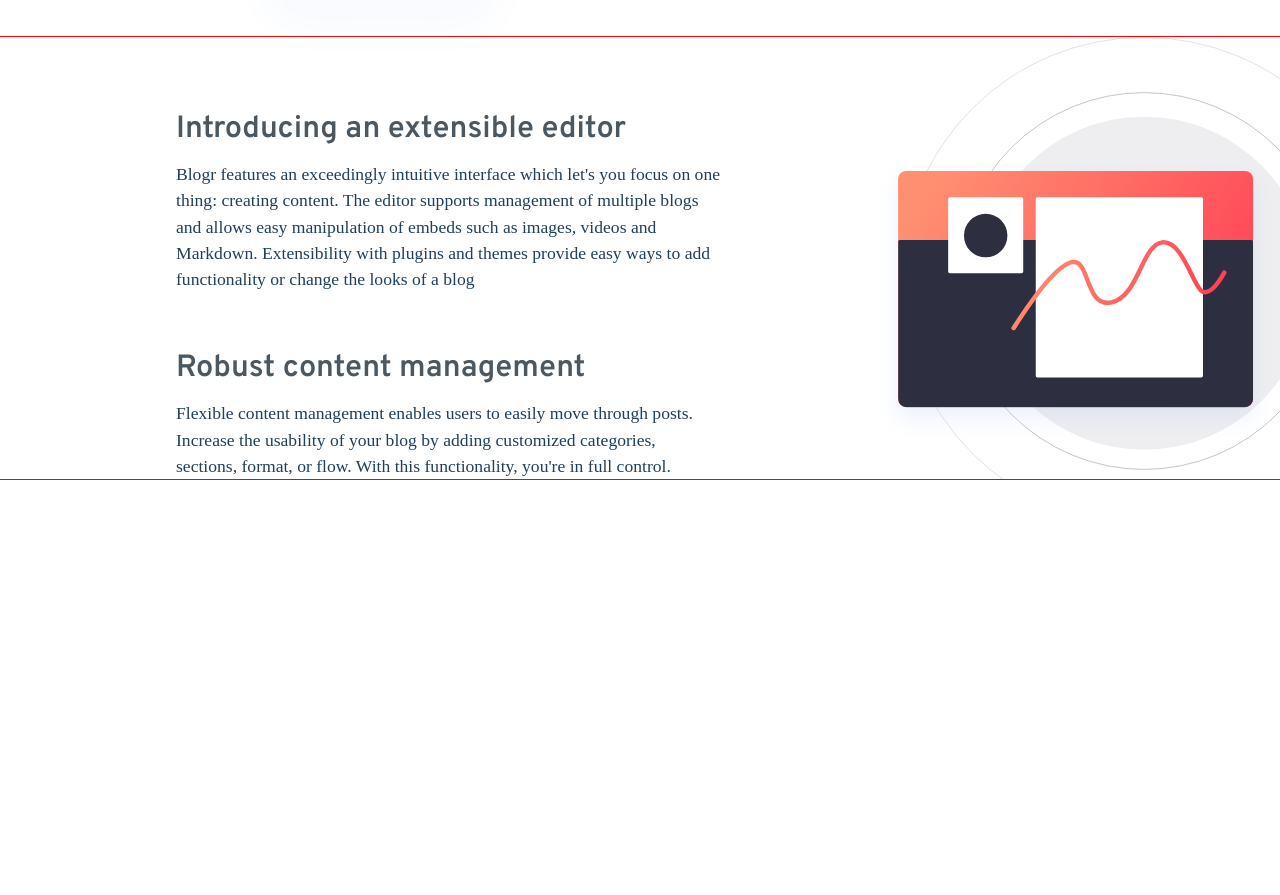
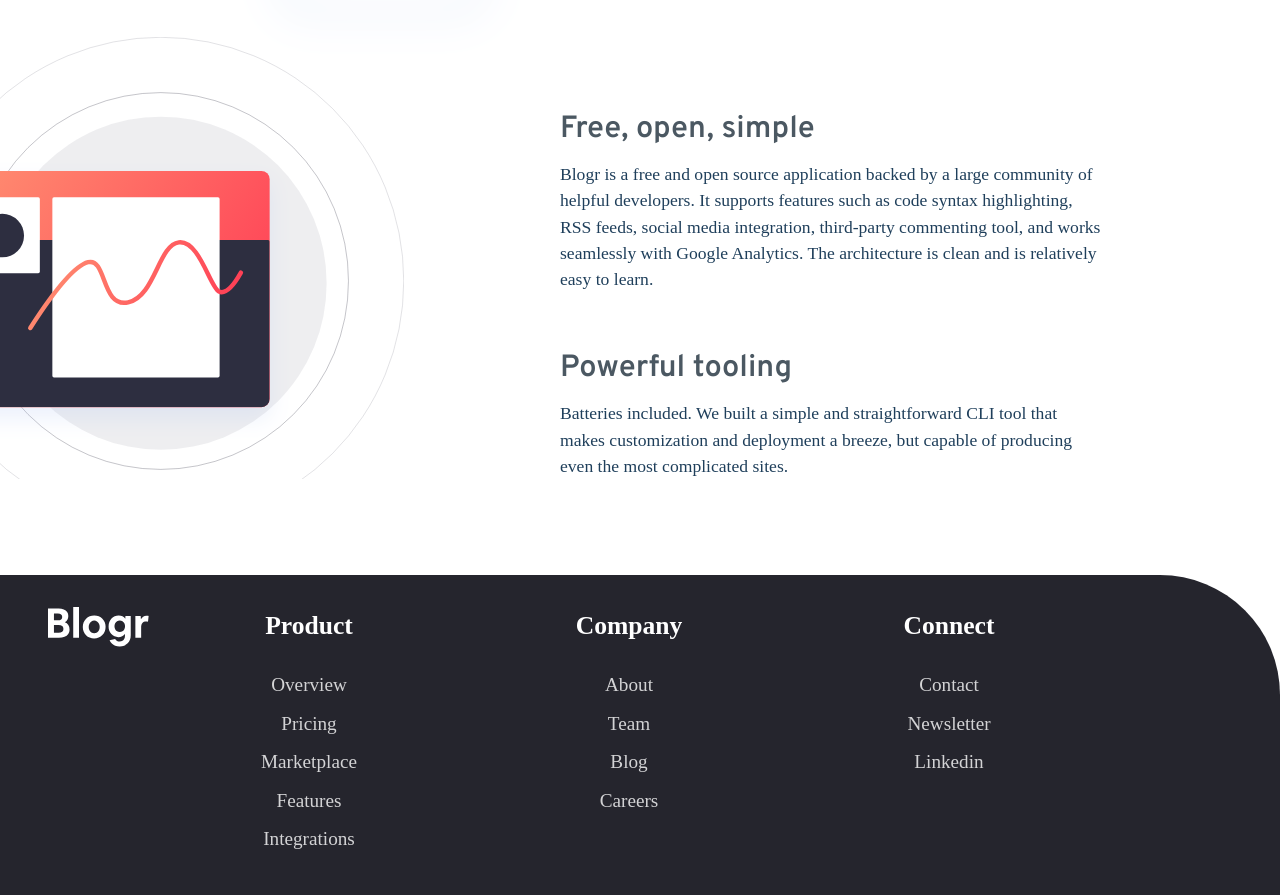
Before and after one commit to Darksied95/Blogr_landing_page, a plain HTML site: page index.html in a window 1280 px wide. Shown: the part 1642-2537 px from the top of the page. Before the commit the page ends 2361 px from the top, so only its background shows below. Drawn offline with Linux system fonts and the light colour scheme.

Commit message:
added final touches

```diff
--- a/index.html
+++ b/index.html
@@ -15,17 +15,25 @@
           src="/assets/icon-hamburger.svg"
           alt="more-icon"
           class="hamburger"
+          id="hamburger"
         />
-        <img src="/assets/icon-close.svg" alt="close-icon" class="close-icon" />
-        <nav class="nav-lists-container">
+        <img
+          src="/assets/icon-close.svg"
+          alt="close-icon"
+          class="close-icon"
+          id="close-icon"
+        />
+        <nav class="nav-lists-container" id="nav-lists-container">
           <ul class="nav-lists">
             <li>Product</li>
             <li>Company</li>
-            <li class="connect">
+            <li class="connect" id="connect">
               <p class="flex">
-                Connect <img src="/assets/icon-arrow-dark.svg" />
+                Connect
+                <img src="/assets/icon-arrow-dark.svg" class="mobile-icon" />
+                <img src="/assets/icon-arrow-light.svg" class="desktop-icon" />
               </p>
-              <ul class="sub-list">
+              <ul class="sub-list" id="sub-list">
                 <li>Contact</li>
                 <li>Newsletter</li>
                 <li>LinkedIn</li>
@@ -96,7 +104,7 @@
         </p>
       </div>
     </div>
-    <div class="article-container">
+    <div class="article-container laptop">
       <img
         src="./assets/illustration-laptop-mobile.svg"
         alt="laptop icon"
@@ -104,25 +112,84 @@
       />
       <div class="articles">
         <div class="article first-article">
-          <h3>Introducing an extensible editor</h3>
+          <h3>Free, open, simple</h3>
           <p>
-            Blogr features an exceedingly intuitive interface which let's you
-            focus on one thing: creating content. The editor supports management
-            of multiple blogs and allows easy manipulation of embeds such as
-            images, videos and Markdown. Extensibility with plugins and themes
-            provide easy ways to add functionality or change the looks of a blog
+            Blogr is a free and open source application backed by a large
+            community of helpful developers. It supports features such as code
+            syntax highlighting, RSS feeds, social media integration,
+            third-party commenting tool, and works seamlessly with Google
+            Analytics. The architecture is clean and is relatively easy to
+            learn.
           </p>
         </div>
         <div class="article second-article">
-          <h3>Robust content management</h3>
+          <h3>Powerful tooling</h3>
           <p>
-            Flexible content management enables users to easily move through
-            posts. Increase the usability of your blog by adding customized
-            categories, sections, format, or flow. With this functionality,
-            you're in full control.
+            Batteries included. We built a simple and straightforward CLI tool
+            that makes customization and deployment a breeze, but capable of
+            producing even the most complicated sites.
           </p>
         </div>
       </div>
     </div>
+    <footer>
+      <img src="./assets/logo.svg" />
+      <div>
+        <h1>Product</h1>
+        <ul>
+          <li><a href="/">Overview</a></li>
+          <li><a href="/">Pricing</a></li>
+          <li><a href="/">Marketplace</a></li>
+          <li><a href="/">Features</a></li>
+          <li><a href="/">Integrations</a></li>
+        </ul>
+      </div>
+      <div>
+        <h1>Company</h1>
+        <ul>
+          <li><a href="/">About</a></li>
+          <li><a href="/">Team</a></li>
+          <li><a href="/">Blog</a></li>
+          <li><a href="/">Careers</a></li>
+        </ul>
+      </div>
+      <div>
+        <h1>Connect</h1>
+        <ul>
+          <li><a href="/">Contact</a></li>
+          <li><a href="/">Newsletter</a></li>
+          <li><a href="/">Linkedin</a></li>
+        </ul>
+      </div>
+    </footer>
+    <script>
+      const hamburger = document.getElementById("hamburger");
+      const nav_lists_container = document.getElementById(
+        "nav-lists-container"
+      );
+      const sub_list = document.getElementById("sub-list");
+      const connect = document.getElementById("connect");
+      const closeIcon = document.getElementById("close-icon");
+
+      hamburger.addEventListener("click", () => {
+        hamburger.style.display = "none";
+        nav_lists_container.style.display = "block";
+        closeIcon.style.display = "block";
+      });
+      closeIcon.addEventListener("click", () => {
+        hamburger.style.display = "block";
+        nav_lists_container.style.display = "none";
+        closeIcon.style.display = "none";
+      });
+
+      connect.addEventListener("click", () => {
+        console.log(sub_list.style.display);
+        if (sub_list.style.display === "" || sub_list.style.display == "none") {
+          sub_list.style.display = "block";
+        } else {
+          sub_list.style.display = "none";
+        }
+      });
+    </script>
   </body>
 </html>
--- a/style.css
+++ b/style.css
@@ -25,6 +25,7 @@ html {
 body {
   min-height: 100vh;
   line-height: 1.5;
+  outline: 0 !important;
 }
 
 img {
@@ -42,19 +43,17 @@ img {
 }
 .header {
   background-image: url(/assets/bg-pattern-intro-mobile.svg),
-    linear-gradient(
-      to bottom right,
-      var(--gd-very-light-red),
-      var(--gd-light-red)
-    );
-  background-size: 280%;
+    linear-gradient(to right, var(--gd-very-light-red), var(--gd-light-red));
+  background-blend-mode: lighten;
+  background-size: 180%;
   background-position: -200px -240px;
   padding: 1.8em;
   padding-top: 3em;
   font-size: 1.1rem;
   border-bottom-left-radius: 60px;
 }
-.close-icon {
+.close-icon,
+.desktop-icon {
   display: none;
 }
 ul {
@@ -172,7 +171,7 @@ button {
   border-top-right-radius: 60px;
   border-bottom-left-radius: 60px;
   position: relative;
-  height: 500px;
+  height: 550px;
 }
 .article-with-phones * {
   color: white;
@@ -200,6 +199,32 @@ button {
 .awp-article {
   margin: min(12em) auto 4em;
 }
+.laptop {
+  margin-bottom: 6em;
+}
+footer {
+  background-color: var(--clr-very-dark-black-blue);
+  text-align: center;
+  border-top-right-radius: 120px;
+  padding-block: 5em;
+}
+footer > div {
+  margin-bottom: 2em;
+}
+footer img {
+  margin: auto;
+  margin-bottom: 3em;
+}
+footer h1 {
+  color: white;
+  font-size: 1.6rem;
+  margin-bottom: 1em;
+}
+footer li a {
+  color: rgba(255, 255, 255, 0.8);
+  font-size: 1.2rem;
+  text-decoration: none;
+}
 
 /*
 *
@@ -223,17 +248,18 @@ button {
 
 @media screen and (min-width: 650px) {
   .hamburger,
-  .close-icon {
+  .close-icon,
+  .mobile-icon {
     display: none;
+  }
+  .desktop-icon {
+    display: block;
   }
   .header {
     padding-inline: 0;
     background-image: url(/assets/bg-pattern-intro-desktop.svg),
-      linear-gradient(
-        to bottom right,
-        var(--gd-very-light-red),
-        var(--gd-light-red)
-      );
+      linear-gradient(to right, var(--gd-very-light-red), var(--gd-light-red));
+    background-blend-mode: lighten;
     padding-inline: 5vw;
     color: white;
   }
@@ -328,7 +354,6 @@ button {
     background-position: 114% 0;
     margin-top: 4em;
     padding-top: 1em;
-    outline: 1px solid red;
   }
   .article-container h2 {
     margin: 0 auto;
@@ -361,4 +386,34 @@ button {
     margin-left: auto;
     width: 60%;
   }
+  .laptop {
+    background-image: url(/assets/illustration-editor-desktop.svg);
+    background-position: -14% 0;
+  }
+  .laptop > .articles {
+    margin-left: auto;
+    margin-right: max(10vw, 8em) !important;
+  }
+  footer * {
+    margin: 0 !important;
+    padding: 0 !important;
+  }
+  footer {
+    display: flex;
+    align-items: flex-start;
+    padding: 2em 0;
+  }
+  footer > div {
+    width: 25%;
+    height: 100%;
+  }
+  footer h1 {
+    margin-bottom: 1em !important;
+  }
+  footer ul li {
+    margin-bottom: 0.6em !important;
+  }
+  footer img {
+    margin-left: 3em !important;
+  }
 }
```
